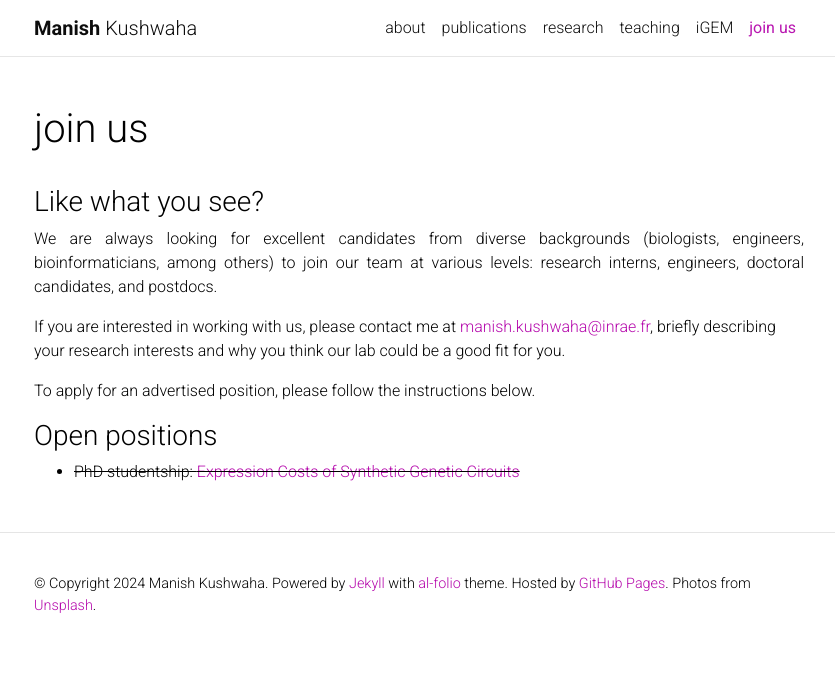
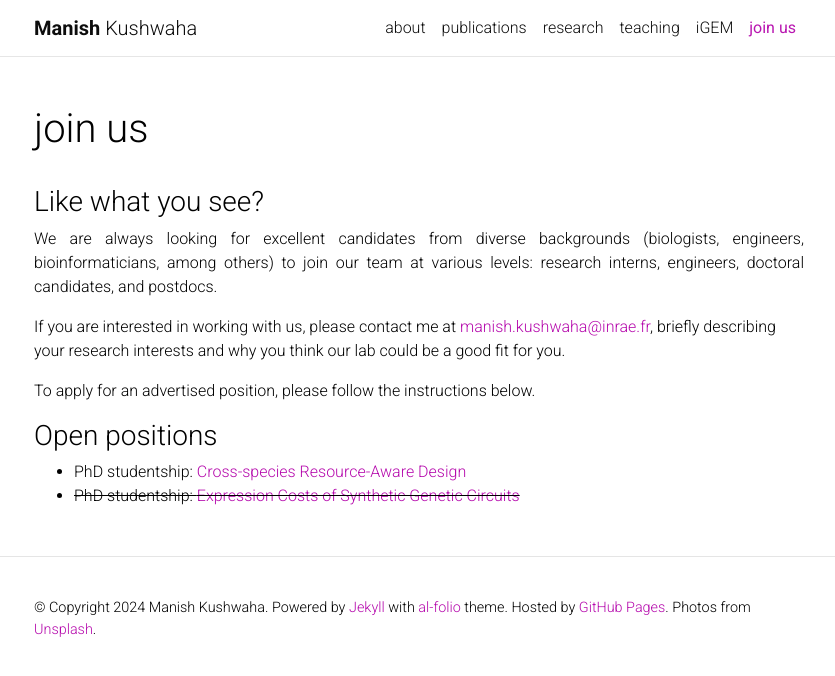
Before and after one commit to manishmicrobe/manishmicrobe.github.io, a Jekyll site: the page built from _pages/joinus.md, in a window 1280 px wide. Shown: the top 676 px of the page, without its empty margins (221-1056 px from the left). Built offline with Jekyll 4.4.1, drawn with Linux system fonts in a browser that asks for light colours; comment, search, counter and statistics services are not loaded; a style sheet for code colours, icons or effects is not loaded.

Commit message:
Update joinus.md

```diff
--- a/_pages/joinus.md
+++ b/_pages/joinus.md
@@ -16,4 +16,5 @@ If you are interested in working with us, please contact me at <manish.kushwaha@
 <p align='justify'>To apply for an advertised position, please follow the instructions below.</p>
 
 ### Open positions
+* PhD studentship: [Cross-species Resource-Aware Design](/assets/pdf/PhD 2024 - Cross-species Resource-aware.pdf)
 * ~~PhD studentship: [Expression Costs of Synthetic Genetic Circuits](/assets/pdf/PhD 2023 - Circuit Costs.pdf)~~
```
